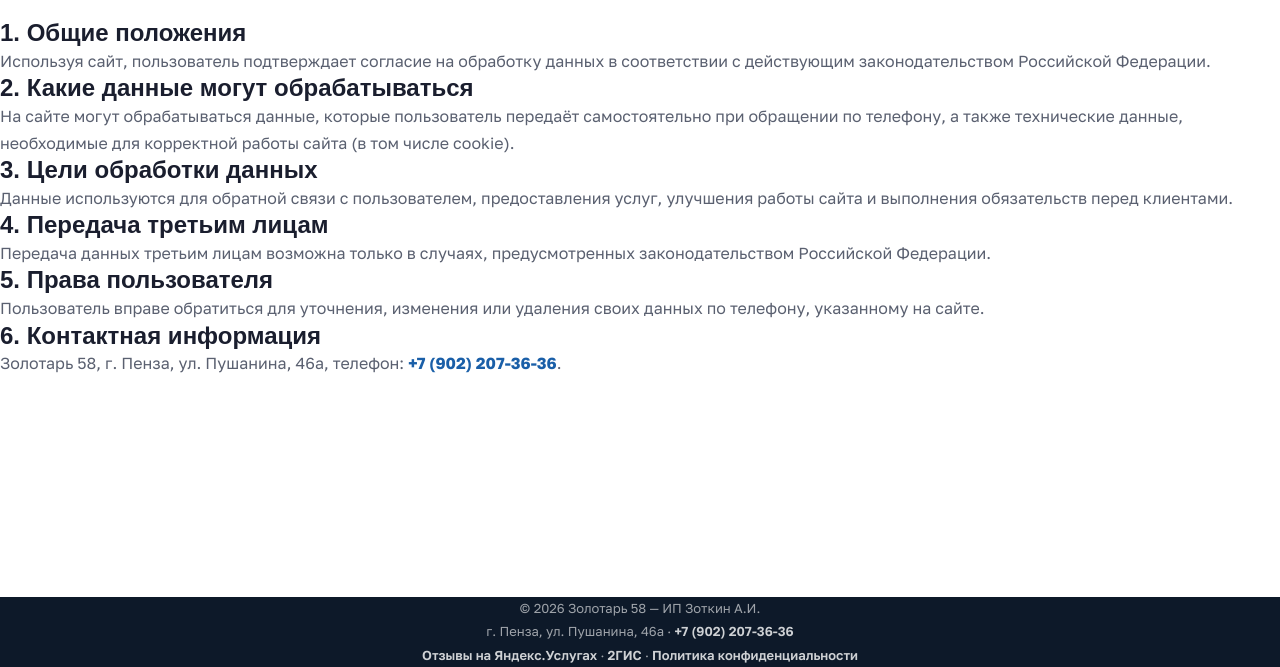
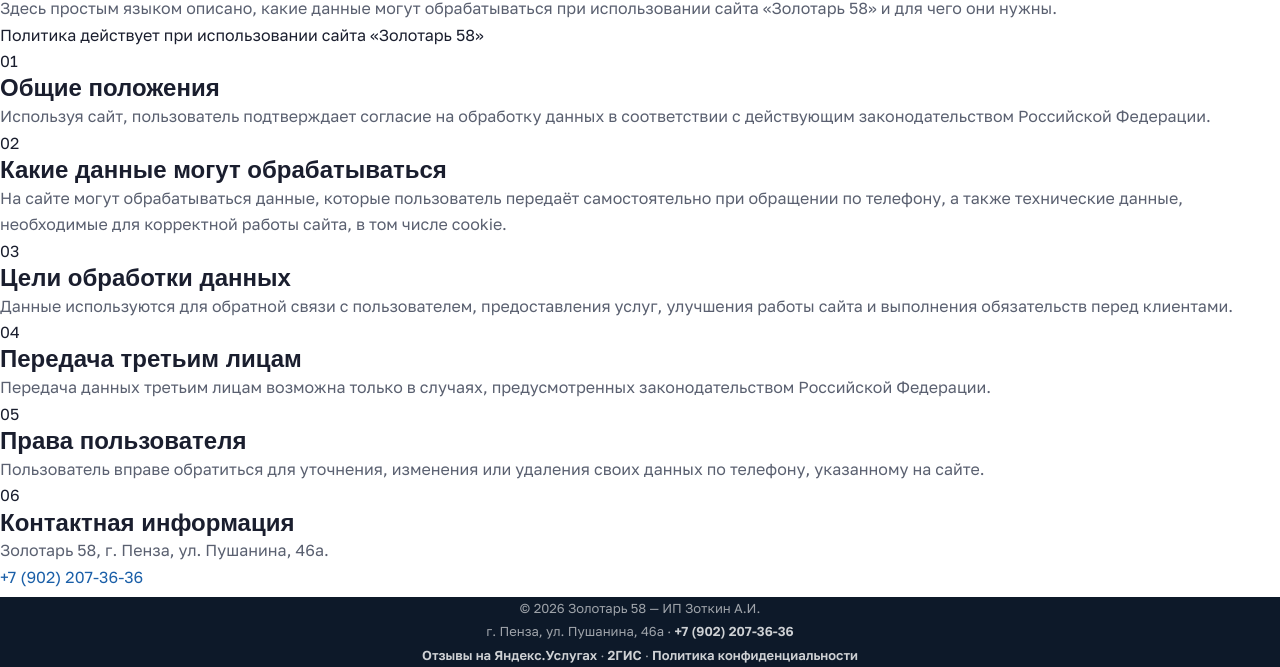
Before and after one commit to Maximka10/zotkin-site, a website with bundled scripts: page src/pages/privacy.html in a window 1280 px wide. Shown: the part 133-800 px from the top of the page. Built offline with nearby package versions, Linux system fonts and the light colour scheme; files whose address does not match are found by name; a web font is replaced by a local one.

Commit message:
Redesign privacy policy page for readability

```diff
--- a/src/pages/privacy.html
+++ b/src/pages/privacy.html
@@ -18,7 +18,7 @@
   <link rel="apple-touch-icon" href="logo.png">
   <link rel="preconnect" href="https://fonts.googleapis.com">
   <link rel="preconnect" href="https://fonts.gstatic.com" crossorigin>
-  <link href="https://fonts.googleapis.com/css2?family=Montserrat:wght@400;600;700&display=swap" rel="stylesheet">
+  <link href="https://fonts.googleapis.com/css2?family=Montserrat:wght@400;500;600;700&display=swap" rel="stylesheet">
   <link rel="stylesheet" href="style.css">
 </head>
 <body class="privacy-page">
@@ -43,30 +43,71 @@
     </div>
   </header>
 
-  <main>
-    <section class="main-intro">
-      <h1>Политика конфиденциальности</h1>
-      <p class="main-subtitle">Настоящая политика описывает порядок обработки персональных данных при использовании сайта «Золотарь 58».</p>
+  <main class="privacy-main">
+    <section class="main-intro privacy-intro">
+      <div class="privacy-intro-inner">
+        <span class="privacy-eyebrow">Документы</span>
+        <h1>Политика конфиденциальности</h1>
+        <p class="main-subtitle">Здесь простым языком описано, какие данные могут обрабатываться при использовании сайта «Золотарь 58» и для чего они нужны.</p>
+      </div>
     </section>
 
-    <section class="about-text" style="margin-top: 24px;">
-      <h2>1. Общие положения</h2>
-      <p>Используя сайт, пользователь подтверждает согласие на обработку данных в соответствии с действующим законодательством Российской Федерации.</p>
+    <section class="privacy-content" aria-label="Текст политики конфиденциальности">
+      <div class="privacy-card">
+        <div class="privacy-updated">
+          <span class="privacy-updated-dot" aria-hidden="true"></span>
+          Политика действует при использовании сайта «Золотарь 58»
+        </div>
 
-      <h2>2. Какие данные могут обрабатываться</h2>
-      <p>На сайте могут обрабатываться данные, которые пользователь передаёт самостоятельно при обращении по телефону, а также технические данные, необходимые для корректной работы сайта (в том числе cookie).</p>
+        <article class="privacy-section">
+          <div class="privacy-number">01</div>
+          <div>
+            <h2>Общие положения</h2>
+            <p>Используя сайт, пользователь подтверждает согласие на обработку данных в соответствии с действующим законодательством Российской Федерации.</p>
+          </div>
+        </article>
 
-      <h2>3. Цели обработки данных</h2>
-      <p>Данные используются для обратной связи с пользователем, предоставления услуг, улучшения работы сайта и выполнения обязательств перед клиентами.</p>
+        <article class="privacy-section">
+          <div class="privacy-number">02</div>
+          <div>
+            <h2>Какие данные могут обрабатываться</h2>
+            <p>На сайте могут обрабатываться данные, которые пользователь передаёт самостоятельно при обращении по телефону, а также технические данные, необходимые для корректной работы сайта, в том числе cookie.</p>
+          </div>
+        </article>
 
-      <h2>4. Передача третьим лицам</h2>
-      <p>Передача данных третьим лицам возможна только в случаях, предусмотренных законодательством Российской Федерации.</p>
+        <article class="privacy-section">
+          <div class="privacy-number">03</div>
+          <div>
+            <h2>Цели обработки данных</h2>
+            <p>Данные используются для обратной связи с пользователем, предоставления услуг, улучшения работы сайта и выполнения обязательств перед клиентами.</p>
+          </div>
+        </article>
 
-      <h2>5. Права пользователя</h2>
-      <p>Пользователь вправе обратиться для уточнения, изменения или удаления своих данных по телефону, указанному на сайте.</p>
+        <article class="privacy-section">
+          <div class="privacy-number">04</div>
+          <div>
+            <h2>Передача третьим лицам</h2>
+            <p>Передача данных третьим лицам возможна только в случаях, предусмотренных законодательством Российской Федерации.</p>
+          </div>
+        </article>
 
-      <h2>6. Контактная информация</h2>
-      <p>Золотарь 58, г. Пенза, ул. Пушанина, 46а, телефон: <a class="phone-link" href="tel:+79022073636">+7 (902) 207-36-36</a>.</p>
+        <article class="privacy-section">
+          <div class="privacy-number">05</div>
+          <div>
+            <h2>Права пользователя</h2>
+            <p>Пользователь вправе обратиться для уточнения, изменения или удаления своих данных по телефону, указанному на сайте.</p>
+          </div>
+        </article>
+
+        <article class="privacy-section privacy-section--last">
+          <div class="privacy-number">06</div>
+          <div>
+            <h2>Контактная информация</h2>
+            <p>Золотарь 58, г. Пенза, ул. Пушанина, 46а.</p>
+            <a class="privacy-phone" href="tel:+79022073636">+7 (902) 207-36-36</a>
+          </div>
+        </article>
+      </div>
     </section>
   </main>
 
```
